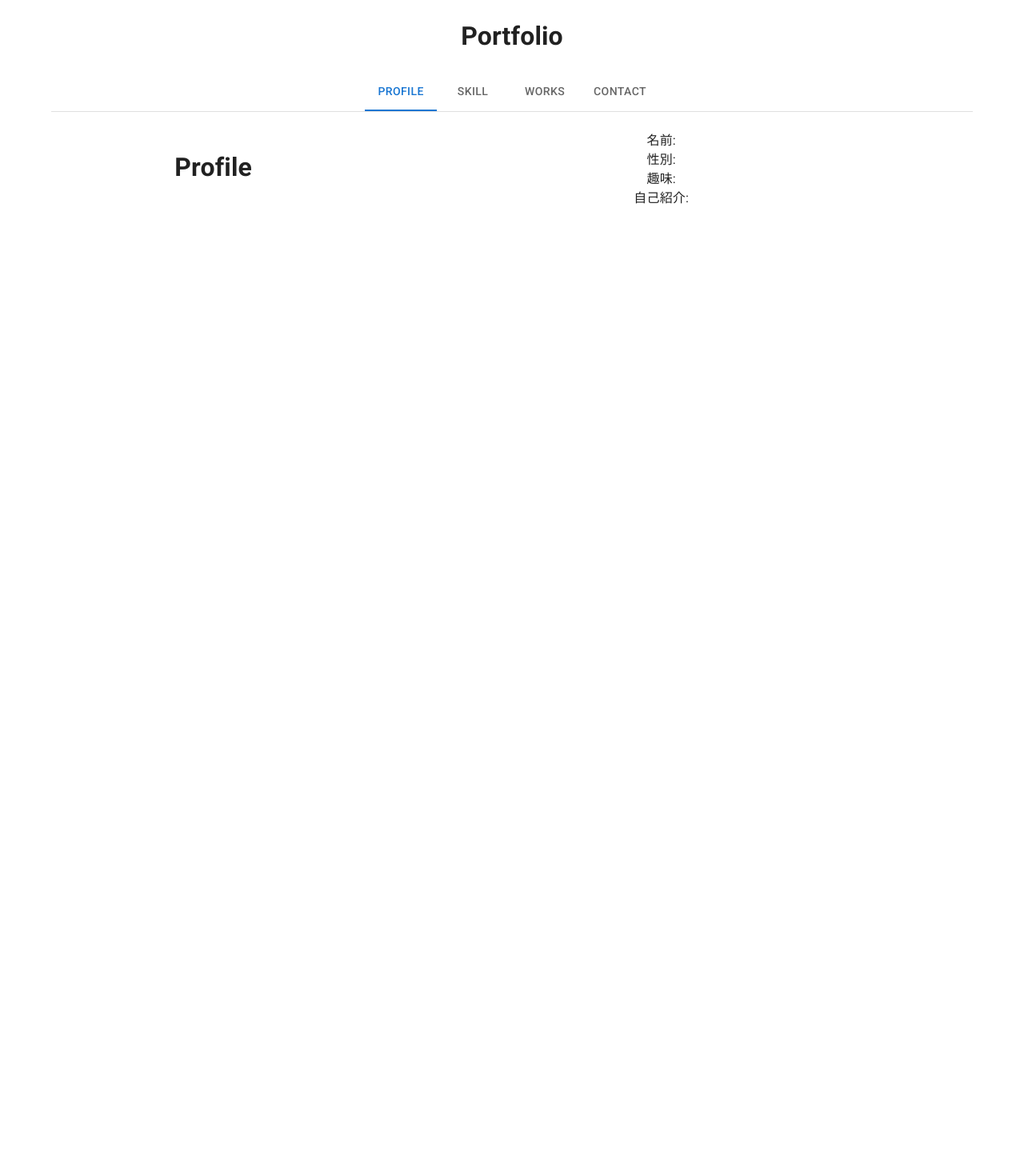
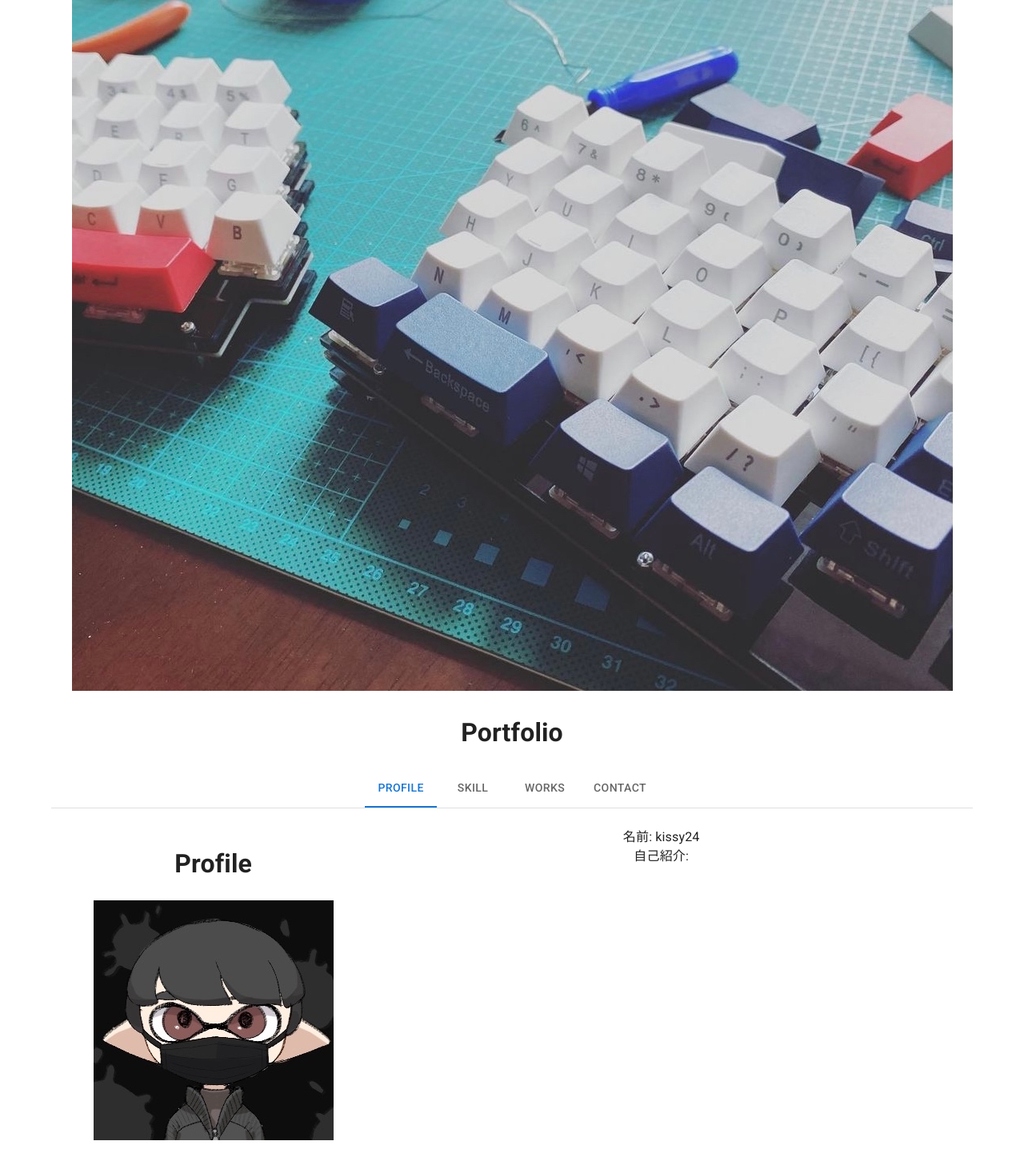
Before and after one commit to kissy24/kissy24.github.io, a React (Create React App) app in the folder portfolio/: page / in a window 1280 px wide. Shown: the whole page at 80% size. Before the commit the page ends 800 px from the top, so only its background shows below. Built offline with nearby package versions, Linux system fonts and the light colour scheme.

Commit message:
add image and that logic

```diff
--- a/portfolio/public/index.html
+++ b/portfolio/public/index.html
@@ -20,7 +20,7 @@
       work correctly both with client-side routing and a non-root public URL.
       Learn how to configure a non-root public URL by running `npm run build`.
     -->
-  <title>Kissy24 Portfolio</title>
+  <title>kissy24.github.io</title>
   <!-- Roboto font -->
   <link rel="stylesheet" href="https://fonts.googleapis.com/css?family=Roboto:300,400,500,700&display=swap" />
   <!-- Font icons -->
--- a/portfolio/src/components/contents/profile.js
+++ b/portfolio/src/components/contents/profile.js
@@ -10,13 +10,10 @@ export default function Profile() {
                 <Grid container spacing={2}>
                     <Grid item xs={4}>
                         <h1>Profile</h1>
+                        <img src={`${process.env.PUBLIC_URL}/images/profile.jpg`} alt="profile"></img>
                     </Grid>
                     <Grid item xs={8}>
-                        名前:
-                        <br />
-                        性別:
-                        <br />
-                        趣味:
+                        名前: kissy24
                         <br />
                         自己紹介:
                     </Grid>
--- a/portfolio/src/components/header.js
+++ b/portfolio/src/components/header.js
@@ -3,6 +3,7 @@ import React from "react";
 export default function Header() {
     return (
         <header className="App-header">
+            <img src={`${process.env.PUBLIC_URL}/images/header.jpg`} alt="header"></img>
             <h1>Portfolio</h1>
         </header>
     );
```
Also changed, not shown: portfolio/public/images/header.jpg (added), portfolio/public/images/profile.jpg (added).
